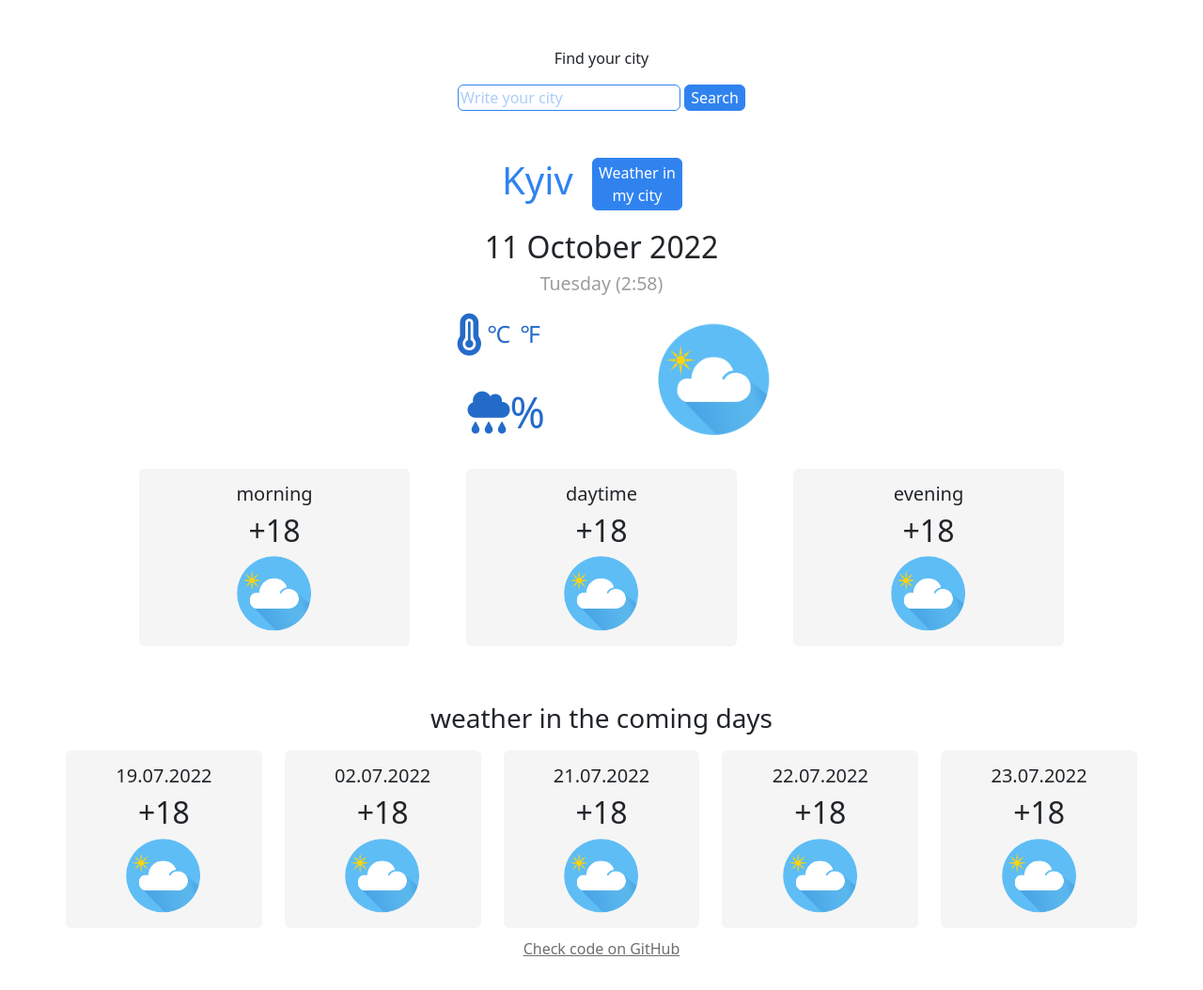
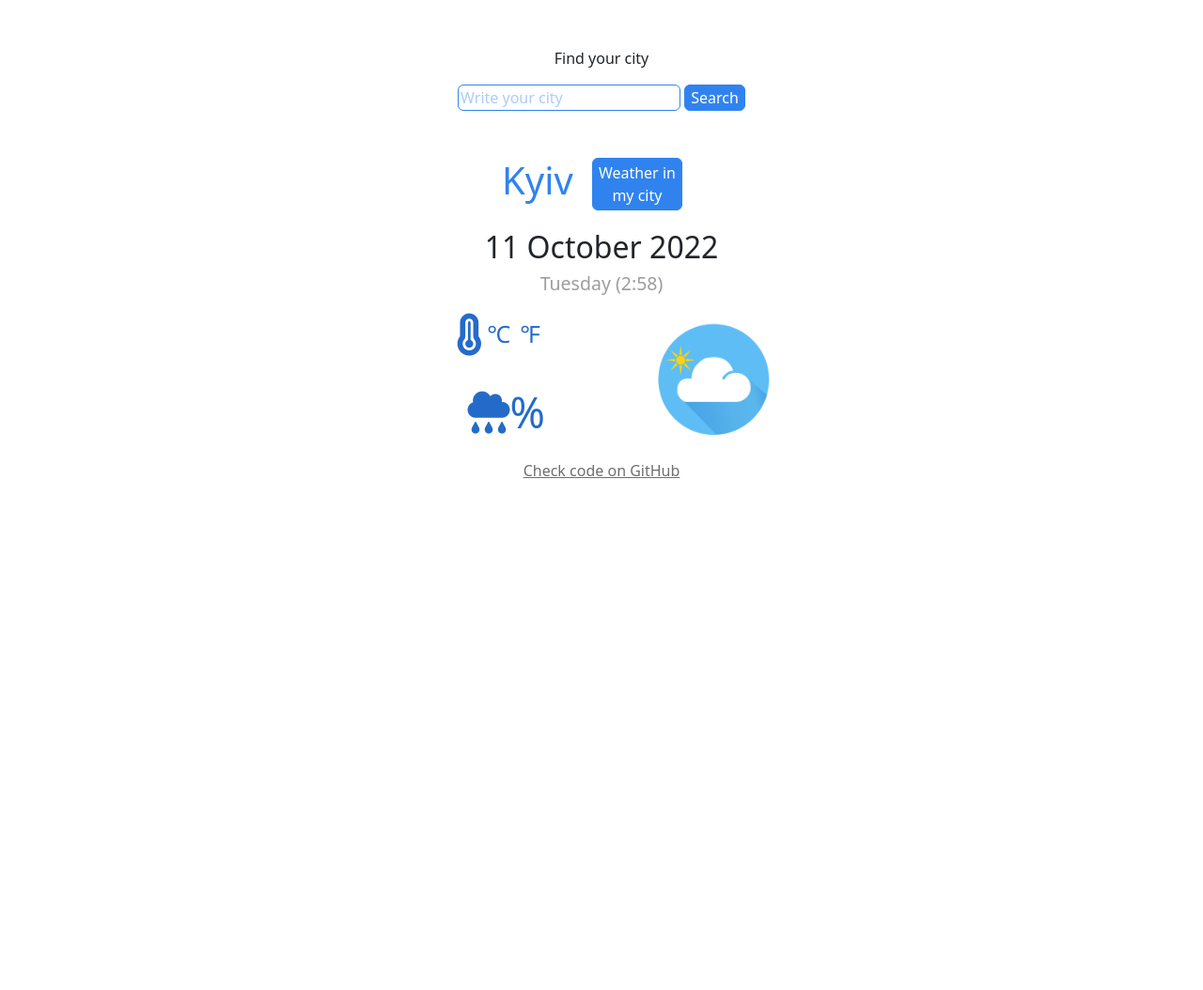
Before and after one commit to annazamaraeva/SheCodePlus_test, a plain HTML site: page index.html in a window 1280 px wide. Shown: the whole page at 94% size. After the commit the page ends 800 px from the top, so only its background shows below. Drawn offline with nearby package versions, Linux system fonts and the light colour scheme; no server answers.

Commit message:
final vesion

```diff
--- a/index.html
+++ b/index.html
@@ -47,84 +47,8 @@
             </div>
 
         </div>
-        <div class="row today">
-            <div class="row morning">
-                <div class="card" style="width: 18rem;">
-                    <div class="card-body">
-                        <h5 class="card-title">morning</h5>
-                        <h2 class="temp_big">+18</h2>
-                    </div>
-                    <div class="card_img"><img src="img/cloudy.png" class="card-img-top" alt="..." /></div>
 
-                </div>
-            </div>
-            <div class="row daytime">
-                <div class="card" style="width: 18rem;">
-                    <div class="card-body">
-                        <h5 class="card-title">daytime</h5>
-                        <h2 class="temp_big">+18</h2>
-                    </div>
-                    <div class="card_img"><img src="img/cloudy.png" class="card-img-top" alt="..." /></div>
-                </div>
-            </div>
-            <div class="row evening">
-                <div class="card" style="width: 18rem;">
-                    <div class="card-body">
-                        <h5 class="card-title">evening</h5>
-                        <h2 class="temp_big">+18</h2>
-                    </div>
-                    <div class="card_img"><img src="img/cloudy.png" class="card-img-top" alt="..." /></div>
-                </div>
-            </div>
-        </div>
-        <div class="row nextDay">
-            <h3>weather in the coming days</h3>
-            <div class="row nextDay_day">
-                <div class="card" style="width: 18rem;">
-                    <div class="card-body">
-                        <h5 class="card-title">19.07.2022</h5>
-                        <h2 class="temp_small">+18</h2>
-                    </div>
-                    <div class="card_img"><img src="img/cloudy.png" class="card-img-top" alt="..." /></div>
-                </div>
-            </div>
-            <div class="row nextDay_day">
-                <div class="card" style="width: 18rem;">
-                    <div class="card-body">
-                        <h5 class="card-title">02.07.2022</h5>
-                        <h2 class="temp_small">+18</h2>
-                    </div>
-                    <div class="card_img"><img src="img/cloudy.png" class="card-img-top" alt="..." /></div>
-                </div>
-            </div>
-            <div class="row nextDay_day">
-                <div class="card" style="width: 18rem;">
-                    <div class="card-body">
-                        <h5 class="card-title">21.07.2022</h5>
-                        <h2 class="temp_small">+18</h2>
-                    </div>
-                    <div class="card_img"><img src="img/cloudy.png" class="card-img-top" alt="..." /></div>
-                </div>
-            </div>
-            <div class="row nextDay_day">
-                <div class="card" style="width: 18rem;">
-                    <div class="card-body">
-                        <h5 class="card-title">22.07.2022</h5>
-                        <h2 class="temp_small">+18</h2>
-                    </div>
-                    <div class="card_img"><img src="img/cloudy.png" class="card-img-top" alt="..." /></div>
-                </div>
-            </div>
-            <div class="row nextDay_day">
-                <div class="card" style="width: 18rem;">
-                    <div class="card-body">
-                        <h5 class="card-title">23.07.2022</h5>
-                        <h2 class="temp_small">+18</h2>
-                    </div>
-                    <div class="card_img"><img src="img/cloudy.png" class="card-img-top" alt="..." /></div>
-                </div>
-            </div>
-        </div>
+
         <a class="urlGithub" href="https://github.com/annazamaraeva/SheCodePlus_test">Check code on GitHub</a>
 
     </div>
```
